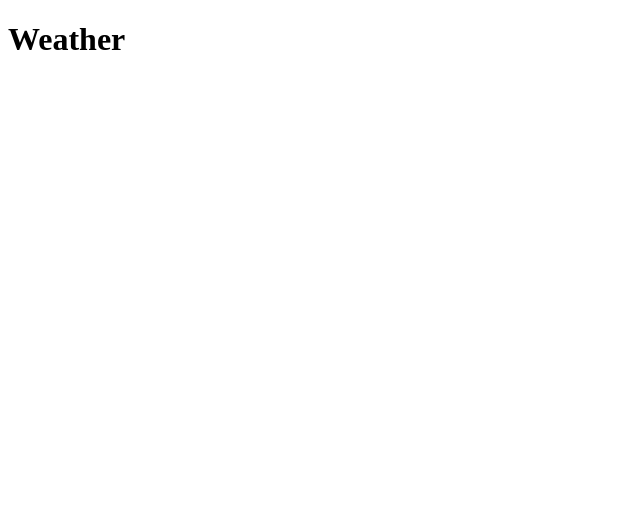
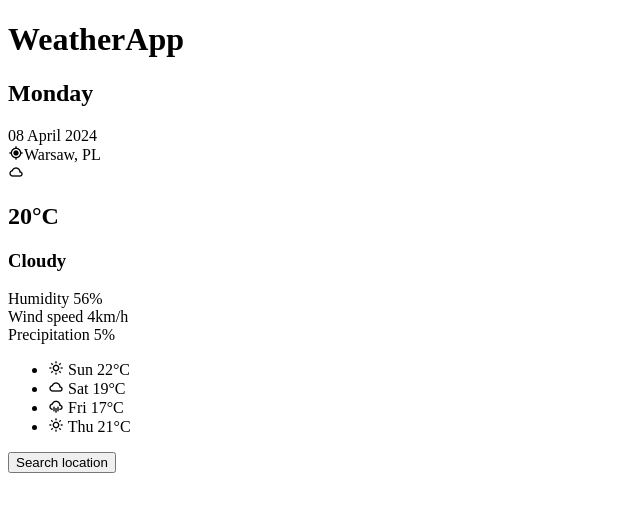
Before and after one commit to kacper-grudzinski/WeatherApp, a website: page src/index.html in a window 1280 px wide. Shown: the whole page, without its empty margins (0-640 px from the left). Drawn offline with nearby package versions, Linux system fonts and the light colour scheme.

Commit message:
Finish HTML

```diff
--- a/package.json
+++ b/package.json
@@ -8,5 +8,8 @@
   },
   "keywords": [],
   "author": "",
-  "license": "ISC"
+  "license": "ISC",
+  "dependencies": {
+    "normalize.css": "^8.0.1"
+  }
 }
--- a/src/index.html
+++ b/src/index.html
@@ -1,15 +1,79 @@
 <!DOCTYPE html>
 <html lang="en">
   <head>
-    <meta charset="UTF-8">
-    <meta name="viewport" content="width=device-width, initial-scale=1.0">
+    <meta charset="UTF-8" />
+    <meta name="viewport" content="width=device-width, initial-scale=1.0" />
     <title>WeatherApp</title>
+    <link rel="stylesheet" href="style.css" />
+    <link
+      href="https://unpkg.com/boxicons@2.1.4/css/boxicons.min.css"
+      rel="stylesheet"
+    />
   </head>
   <body>
     <main>
       <header>
-            <h1>Weather</h1>
+        <h1>WeatherApp</h1>
       </header>
+      <div class="container">
+        <div class="left">
+          <div class="img-gradient"></div>
+          <div class="inf">
+            <h2>Monday</h2>
+            <span>08 April 2024</span>
+            <div>
+              <i class="bx bx-current-location"></i><span>Warsaw, PL</span>
+            </div>
+          </div>
+          <div class="weather">
+            <i class="bx bx-cloud"></i>
+            <h2 class="weather-temp">20°C</h2>
+            <h3>Cloudy</h3>
+          </div>
+        </div>
+
+        <div class="right">
+          <div class="details">
+            <span class="title">Humidity</span>
+            <span class="value">56%</span>
+          </div>
+          <div class="details">
+            <span class="title">Wind speed</span>
+            <span class="value">4km/h</span>
+          </div>
+          <div class="details">
+            <span class="title">Precipitation</span>
+            <span class="value">5%</span>
+          </div>
+        </div>
+
+        <ul class="days">
+          <li>
+            <span><i class="bx bx-sun"></i></span>
+            <span>Sun</span>
+            <span class="dat-temp">22°C</span>
+          </li>
+          <li>
+            <span><i class="bx bx-cloud"></i></span>
+            <span>Sat</span>
+            <span class="dat-temp">19°C</span>
+          </li>
+          <li>
+            <span><i class="bx bx-cloud-rain"></i></span>
+            <span>Fri</span>
+            <span class="dat-temp">17°C</span>
+          </li>
+          <li>
+            <span><i class="bx bx-sun"></i></span>
+            <span>Thu</span>
+            <span class="dat-temp">21°C</span>
+          </li>
+        </ul>
+
+        <div class="btn-container">
+                <button class="loc-btn">Search location</button>
+        </div>
+      </div>
     </main>
   </body>
 </html>
--- a/src/style.css
+++ b/src/style.css
@@ -0,0 +1,5 @@
+
+
+body{
+    height: 100vh;
+}
```
Also changed, not shown: src/images/img.jpg (renamed from src/images/_fc5263a1-33dd-4cc9-a83c-e373728a5043.jpg), 1 other file. Lines whose indentation alone changed are shown as unchanged.
